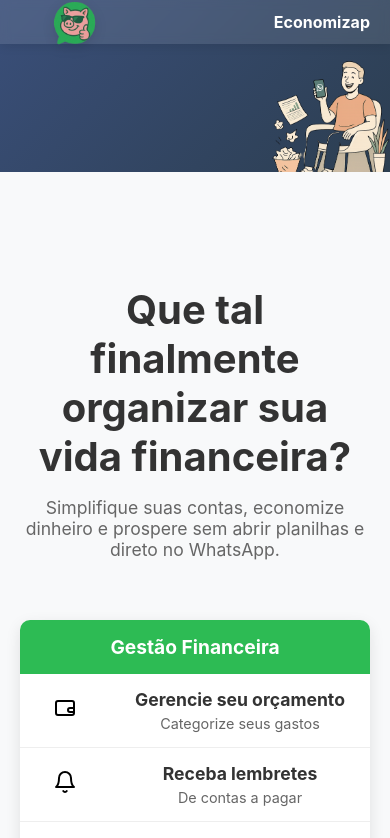
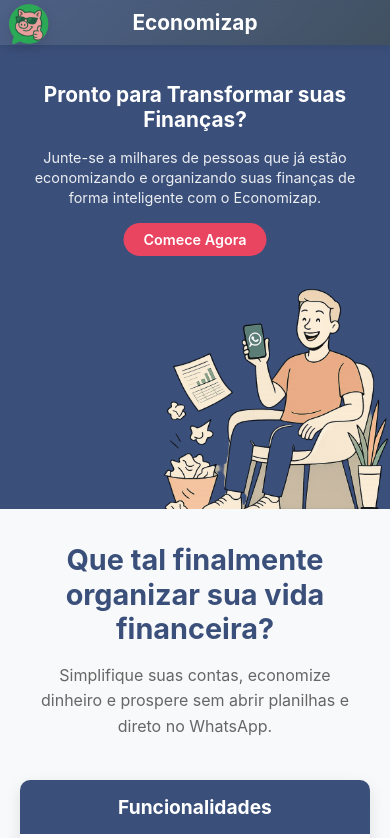
Before and after one commit to Pedro-Pomponet/lp2, a React (Create React App) app: page / in a window 390 px wide. Shown: the top 838 px of the page. Built offline with nearby package versions, Linux system fonts and the light colour scheme.

Commit message:
fix: ajustes no header mobile e features spacing

```diff
--- a/src/App.tsx
+++ b/src/App.tsx
@@ -1,17 +1,21 @@
 import React from 'react';
 import Header from './components/Header/Header';
+import Hero from './components/Hero/Hero';
 import Features from './components/Features/Features';
 import Testimonials from './components/Testimonials/Testimonials';
 import Pricing from './components/Pricing/Pricing';
+import Smartphones from './components/Smartphones/Smartphones';
 import './App.css';
 
 const App: React.FC = () => {
   return (
     <div className="App">
       <Header />
+      <Hero />
       <Features />
       <Testimonials />
       <Pricing />
+      <Smartphones />
     </div>
   );
 };
--- a/src/components/Features/Features.module.css
+++ b/src/components/Features/Features.module.css
@@ -9,35 +9,37 @@
   padding: 0 20px;
 }
 
-.heading {
-  text-align: center;
-  margin-bottom: 60px;
+.contentWrapper {
+  display: flex;
+  gap: 240px;
+  align-items: center;
+  padding-left: 5%;
+  justify-content: space-between;
 }
 
-.heading h2 {
-  font-size: 2.5rem;
-  color: #333;
-  margin-bottom: 16px;
+.textContent {
+  flex: 1;
+  max-width: 400px;
+  margin-top: 0;
 }
 
-.heading p {
+.textContent h2 {
+  font-size: 2.5rem;
+  color: #3A4F7A;
+  margin-bottom: 15px;
+  line-height: 1.2;
+}
+
+.textContent p {
   font-size: 1.1rem;
   color: #666;
-  max-width: 700px;
-  margin: 0 auto;
-}
-
-.tablesContainer {
-  display: flex;
-  flex-wrap: wrap;
-  justify-content: center;
-  gap: 30px;
+  line-height: 1.6;
+  margin-bottom: 10px;
 }
 
 .tableWrapper {
-  flex: 1;
-  min-width: 300px;
-  max-width: 400px;
+  flex: 0 1 600px;
+  margin-left: auto;
   box-shadow: 0 5px 15px rgba(0, 0, 0, 0.1);
   border-radius: 10px;
   overflow: hidden;
@@ -50,7 +52,7 @@
 }
 
 .featureTable th {
-  background-color: #2DBB54;
+  background-color: #3A4F7A;
   color: white;
   padding: 15px;
   font-size: 1.2rem;
@@ -58,47 +60,124 @@
 }
 
 .featureTable td {
-  padding: 15px;
+  padding: 15px 20px;
   border-bottom: 1px solid #eee;
-}
-
-.featureTable tr:last-child td {
-  border-bottom: none;
+  text-align: left;
 }
 
 .iconCell {
-  width: 60px;
+  width: 40px;
   text-align: center;
-  vertical-align: middle;
+  vertical-align: top;
+  padding-top: 17px;
+  padding-right: 0;
 }
 
 .icon {
   width: 24px;
   height: 24px;
-  color: #2DBB54;
+  color: #3A4F7A;
 }
 
 .featureTable h3 {
   margin: 0 0 5px 0;
-  font-size: 1.1rem;
-  color: #333;
+  font-size: 1.2rem;
+  color: #3A4F7A;
+  text-align: left;
 }
 
 .featureTable p {
   margin: 0;
-  font-size: 0.9rem;
+  font-size: 1rem;
   color: #666;
+  line-height: 1.4;
+  text-align: left;
 }
 
-@media (max-width: 768px) {
-  .tablesContainer {
-    flex-direction: column;
-    align-items: center;
+@media (max-width: 968px) {
+  .features {
+    padding: 10px 0;
   }
 
-  .tableWrapper {
-    width: 100%;
-    max-width: 500px;
-    margin-bottom: 20px;
+  .contentWrapper {
+    flex-direction: column;
+    gap: 20px;
+    padding-left: 0;
+  }
+
+  .textContent {
+    max-width: 100%;
+    padding: 0 20px;
+    margin-bottom: 10px;
+  }
+
+  .textContent h2 {
+    font-size: 1.8rem;
+    margin-bottom: 10px;
+  }
+
+  .textContent p {
+    font-size: 1rem;
+    margin-bottom: 10px;
   }
 }
+
+/* Estilo para a seção de CTA */
+.ctaSection {
+  margin-top: 60px;
+  text-align: center;
+  padding: 40px;
+  background: linear-gradient(135deg, #3A4F7A 0%, #2C3E50 100%);
+  border-radius: 10px;
+  color: white;
+}
+
+.ctaTitle {
+  font-size: 2rem;
+  font-weight: 700;
+  margin-bottom: 20px;
+  color: white;
+}
+
+.ctaText {
+  font-size: 1.2rem;
+  margin-bottom: 30px;
+  line-height: 1.6;
+  color: rgba(255, 255, 255, 0.9);
+}
+
+.ctaButton {
+  background-color: #2DBB54;
+  color: white;
+  border: none;
+  padding: 15px 40px;
+  font-size: 1.2rem;
+  font-weight: 600;
+  border-radius: 50px;
+  cursor: pointer;
+  transition: all 0.3s ease;
+  text-decoration: none;
+  display: inline-block;
+}
+
+.ctaButton:hover {
+  background-color: #25A348;
+  transform: translateY(-2px);
+  box-shadow: 0 5px 15px rgba(45, 187, 84, 0.3);
+}
+
+/* Ajuste de responsividade */
+@media (max-width: 768px) {
+  .ctaSection {
+    margin-top: 40px;
+    padding: 30px 20px;
+  }
+
+  .ctaTitle {
+    font-size: 1.8rem;
+  }
+
+  .ctaText {
+    font-size: 1.1rem;
+  }
+}
--- a/src/components/Features/Features.tsx
+++ b/src/components/Features/Features.tsx
@@ -11,20 +11,22 @@
 
 const Features: React.FC = () => {
   return (
-    <div className={styles.features}>
+    <section id="features" className={styles.features}>
       <div className={styles.container}>
-        <div className={styles.heading}>
-          <h2>Que tal finalmente organizar sua vida financeira?</h2>
-          <p>Simplifique suas contas, economize dinheiro e prospere sem abrir planilhas e direto no WhatsApp.</p>
-        </div>
+        <div className={styles.contentWrapper}>
+          <div className={styles.textContent}>
+            <h2>Que tal finalmente organizar sua vida financeira?</h2>
+            <p>
+              Simplifique suas contas, economize dinheiro e prospere sem abrir planilhas
+              e direto no WhatsApp.
+            </p>
+          </div>
 
-        <div className={styles.tablesContainer}>
-          {/* Tabela 1: Gestão Financeira */}
           <div className={styles.tableWrapper}>
             <table className={styles.featureTable}>
               <thead>
                 <tr>
-                  <th colSpan={2}>Gestão Financeira</th>
+                  <th colSpan={2}>Funcionalidades</th>
                 </tr>
               </thead>
               <tbody>
@@ -34,7 +36,7 @@
                   </td>
                   <td>
                     <h3>Gerencie seu orçamento</h3>
-                    <p>Categorize seus gastos</p>
+                    <p>Categorize seus gastos de forma simples e eficiente</p>
                   </td>
                 </tr>
                 <tr>
@@ -43,7 +45,7 @@
                   </td>
                   <td>
                     <h3>Receba lembretes</h3>
-                    <p>De contas a pagar</p>
+                    <p>Nunca mais perca um prazo de pagamento</p>
                   </td>
                 </tr>
                 <tr>
@@ -52,56 +54,30 @@
                   </td>
                   <td>
                     <h3>Emita boletos</h3>
-                    <p>Para cobranças</p>
+                    <p>Gere e gerencie cobranças de forma rápida e segura</p>
                   </td>
                 </tr>
-              </tbody>
-            </table>
-          </div>
-
-          {/* Tabela 2: Automação */}
-          <div className={styles.tableWrapper}>
-            <table className={styles.featureTable}>
-              <thead>
-                <tr>
-                  <th colSpan={2}>Automação</th>
-                </tr>
-              </thead>
-              <tbody>
                 <tr>
                   <td className={styles.iconCell}>
                     <img src={microphoneIcon} alt="Microfone" className={styles.icon} />
                   </td>
                   <td>
                     <h3>Registro por Voz</h3>
-                    <p>Diga adeus às anotações: fale e o Economizap registra tudo automaticamente.</p>
+                    <p>Diga adeus às anotações: fale e o Economizap registra tudo automaticamente</p>
                   </td>
                 </tr>
                 <tr>
                   <td className={styles.iconCell}>
-                    <img src={chartPieIcon} alt="Gráfico de Pizza" className={styles.icon} />
+                    <img src={chartPieIcon} alt="Gráfico" className={styles.icon} />
                   </td>
                   <td>
                     <h3>Categorização Inteligente</h3>
                     <p>Identifique seus maiores gastos em segundos</p>
                   </td>
                 </tr>
-              </tbody>
-            </table>
-          </div>
-
-          {/* Tabela 3: Análise */}
-          <div className={styles.tableWrapper}>
-            <table className={styles.featureTable}>
-              <thead>
-                <tr>
-                  <th colSpan={2}>Análise</th>
-                </tr>
-              </thead>
-              <tbody>
                 <tr>
                   <td className={styles.iconCell}>
-                    <img src={chartLineIcon} alt="Gráfico de Linha" className={styles.icon} />
+                    <img src={chartLineIcon} alt="Gráfico" className={styles.icon} />
                   </td>
                   <td>
                     <h3>Relatórios Automáticos</h3>
@@ -113,7 +89,7 @@
           </div>
         </div>
       </div>
-    </div>
+    </section>
   );
 };
 
--- a/src/components/Header/Header.module.css
+++ b/src/components/Header/Header.module.css
@@ -2,7 +2,6 @@
   background: linear-gradient(135deg, #3A4F7A 0%, #2C3E50 100%); /* Gradiente azul marinho */
   width: 100%;
   position: relative;
-  overflow: hidden;
 }
 
 .navigation {
@@ -100,22 +99,24 @@
   width: 100%;
 }
 
+/* Imagem como elemento absoluto e independente */
 .headerImageContainer {
-  width: 100%;
+  position: absolute;
+  right: 0;
+  top: 0;
+  height: 70vh;
+  width: 40%;
   display: flex;
   justify-content: flex-end;
-  padding: 0;
-  margin: 0;
-  overflow: hidden; /* Garante que a imagem não ultrapasse o container */
+  z-index: 1;
+  pointer-events: none;
 }
 
 .headerImage {
-  max-width: 60%;
-  height: auto;
-  display: block;
-  margin-bottom: -4px;
-  object-fit: contain; /* Mantém a proporção da imagem */
-  aspect-ratio: auto; /* Preserva a proporção original da imagem */
+  height: 100%;
+  width: 100%;
+  object-fit: contain;
+  object-position: right center;
 }
 
 .container {
@@ -177,39 +178,35 @@
 
 @media (max-width: 768px) {
   .navigation {
-    padding: 2px 0;
-    height: 40px;
+    padding: 0 20px;
+    height: 45px;
   }
 
   .navContainer {
     display: flex;
-    justify-content: flex-end; /* Alinha à direita para o texto */
+    justify-content: center;
     align-items: center;
-    padding: 0 10px;
-    position: relative;
+    width: 100%;
+    padding-top: 10px; /* Adicionado para baixar o texto */
   }
 
   .brandText {
-    font-size: 1.1rem;
-    line-height: 40px;
-    padding-right: 10px; /* Espaçamento à direita */
-    order: 2; /* Move o texto para o final do flex container */
+    font-size: 1.5rem;
+    text-align: center;
+    margin: 0;
   }
 
   .logoCenter {
     position: absolute;
-    left: 4vh; /* Posiciona à esquerda com espaçamento */
-    top: 100%;
-    margin-top: -6vh;
-    transform: none;
-    order: 1; /* Move o logo para o início do flex container */
+    left: 10px;
+    top: 45px;
+    display: flex;
+    align-items: center;
   }
 
   .logoImg {
-    width: 10vh;
-    height: 10vh;
-    object-fit: contain;
-    filter: drop-shadow(0 4px 6px rgba(0, 0, 0, 0.1));
+    width: 35px;
+    height: 35px;
   }
 
   .navLinks {
@@ -218,13 +215,13 @@
 }
 
 @media (max-width: 480px) {
-  .brandText {
-    font-size: 1rem;
+  .logoImg {
+    width: 80px; /* Ainda mantém um bom tamanho */
+    height: 80px;
   }
 
-  .logoImg {
-    width: 10vh; /* Mantém o mesmo tamanho em telas menores */
-    height: 10vh;
+  .brandText {
+    font-size: 1.3rem;
   }
 }
 
--- a/src/components/Header/Header.tsx
+++ b/src/components/Header/Header.tsx
@@ -1,6 +1,5 @@
 import React from 'react';
 import styles from './Header.module.css';
-import headerImage from '../../assets/header.png';
 import logoImage from '../../assets/logo.png';
 
 const Header: React.FC = () => {
@@ -22,14 +21,6 @@
           </ul>
         </div>
       </nav>
-
-      <div className={styles.headerImageContainer}>
-        <img
-          src={headerImage}
-          alt="Economizap Header"
-          className={styles.headerImage}
-        />
-      </div>
     </header>
   );
 };
--- /dev/null
+++ b/src/components/Hero/Hero.module.css
@@ -0,0 +1,150 @@
+.hero {
+  background-color: #3A4F7A;
+  min-height: 70vh;
+  position: relative;
+  display: grid;
+  grid-template-columns: 1fr 1fr; /* Mudando para apenas 2 colunas */
+  padding: 0;
+}
+
+.logoCenter {
+  display: flex;
+  justify-content: center;
+  align-items: flex-start;
+  padding-top: 20px;
+  z-index: 3;
+}
+
+.leftGrid {
+  display: flex;
+  flex-direction: column;
+  justify-content: center; /* Centraliza verticalmente */
+  align-items: center; /* Centraliza horizontalmente */
+  padding: 0 40px; /* Padding uniforme */
+  z-index: 2;
+}
+
+.rightGrid {
+  position: relative;
+  display: flex;
+  justify-content: flex-end;
+  align-items: center;
+}
+
+.heroContent {
+  max-width: 500px;
+  text-align: center; /* Centraliza o texto */
+}
+
+.title {
+  font-size: 3rem;
+  color: white;
+  margin-bottom: 20px;
+  line-height: 1.2;
+}
+
+.description {
+  font-size: 1.2rem;
+  color: rgba(255, 255, 255, 0.9);
+  margin-bottom: 30px;
+  line-height: 1.6;
+}
+
+.ctaButton {
+  background-color: #E94560;
+  color: white;
+  border: none;
+  padding: 15px 40px;
+  font-size: 1.2rem;
+  font-weight: 600;
+  border-radius: 50px;
+  cursor: pointer;
+  transition: all 0.3s ease;
+  text-decoration: none;
+  display: inline-block;
+}
+
+.ctaButton:hover {
+  background-color: #D63553;
+  transform: translateY(-2px);
+  box-shadow: 0 5px 15px rgba(233, 69, 96, 0.3);
+}
+
+.heroImage {
+  height: 70vh;
+  width: auto;
+  object-fit: contain;
+}
+
+@media (max-width: 768px) {
+  .hero {
+    grid-template-columns: 1fr;
+    min-height: 60vh;
+    position: relative;
+    padding-top: 0;
+  }
+
+  .leftGrid {
+    position: absolute;
+    top: 30%; /* Reduzido de 50% para 30% para subir o texto */
+    left: 50%;
+    transform: translate(-50%, -50%);
+    padding: 0;
+    margin: 0;
+    width: 90%;
+    z-index: 2;
+  }
+
+  .rightGrid {
+    position: absolute;
+    bottom: 0;
+    right: 0;
+    margin: 0;
+    padding: 0;
+  }
+
+  .heroImage {
+    height: 35vh;
+    width: auto;
+    object-fit: contain;
+    margin: 0;
+  }
+
+  .heroContent {
+    max-width: 100%;
+  }
+
+  .title {
+    font-size: 1.4rem;
+    margin-bottom: 8px;
+  }
+
+  .description {
+    font-size: 0.9rem;
+    margin-bottom: 15px;
+    line-height: 1.4;
+  }
+
+  .ctaButton {
+    padding: 8px 20px;
+    font-size: 0.9rem;
+  }
+}
+
+@media (max-width: 480px) {
+  .hero {
+    min-height: 55vh;
+  }
+
+  .leftGrid {
+    top: 25%; /* Sobe ainda mais em telas menores */
+  }
+
+  .heroImage {
+    height: 30vh;
+  }
+
+  .title {
+    font-size: 1.3rem;
+  }
+}
--- /dev/null
+++ b/src/components/Hero/Hero.tsx
@@ -0,0 +1,32 @@
+import React from 'react';
+import styles from './Hero.module.css';
+import headerImage from '../../assets/header.png';
+
+const Hero: React.FC = () => {
+  return (
+    <section className={styles.hero}>
+      <div className={styles.leftGrid}>
+        <div className={styles.heroContent}>
+          <h1 className={styles.title}>Pronto para Transformar suas Finanças?</h1>
+          <p className={styles.description}>
+            Junte-se a milhares de pessoas que já estão economizando e organizando
+            suas finanças de forma inteligente com o Economizap.
+          </p>
+          <a href="#signup" className={styles.ctaButton}>
+            Comece Agora
+          </a>
+        </div>
+      </div>
+
+      <div className={styles.rightGrid}>
+        <img
+          src={headerImage}
+          alt="Economizap Hero"
+          className={styles.heroImage}
+        />
+      </div>
+    </section>
+  );
+};
+
+export default Hero;
--- /dev/null
+++ b/src/components/Smartphones/Smartphones.tsx
@@ -0,0 +1,33 @@
+import React from 'react';
+import styles from './Smartphones.module.css';
+import iphone from '../../assets/iPhone14Pro.png';
+
+const Smartphones: React.FC = () => {
+  return (
+    <section className={styles.smartphones}>
+      <div className={styles.container}>
+        <div className={styles.phoneContainer}>
+          <div className={styles.phone}>
+            <img src={iphone} alt="Painel profissional" />
+            <h3>Painel profissional</h3>
+            <p>Tenha acesso ao seu painel financeiro onde vai avaliar as informações com gráficos e métricas para tomar decisões precisas e manter-se sempre preparado para manter seus compromissos.</p>
+          </div>
+
+          <div className={styles.phone}>
+            <img src={iphone} alt="Visualize Tabela de Transações" />
+            <h3>Visualize Tabela de Transações</h3>
+            <p>Visualize suas gastos de forma organizada e prática na tabela de transações.</p>
+          </div>
+
+          <div className={styles.phone}>
+            <img src={iphone} alt="Corrigir é rapidinho" />
+            <h3>Corrigir é rapidinho 😊</h3>
+            <p>Mandou um valor errado? Sem stress. O Economizap já entende rapidinho e atualiza tudo pra você.</p>
+          </div>
+        </div>
+      </div>
+    </section>
+  );
+};
+
+export default Smartphones;
```
Also changed, not shown: src/components/Smartphones/Smartphones.module.css (added, +71 -0 lines).
